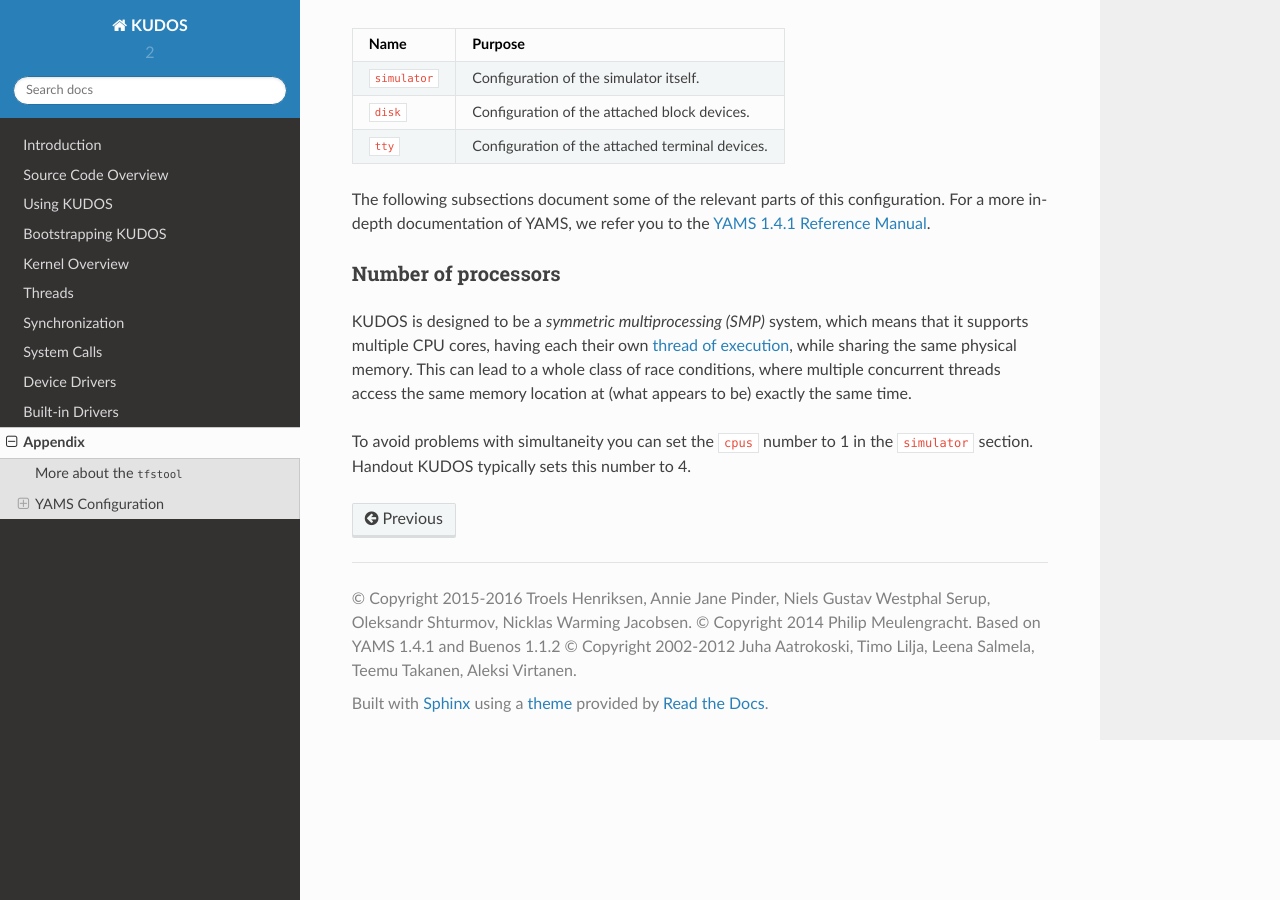
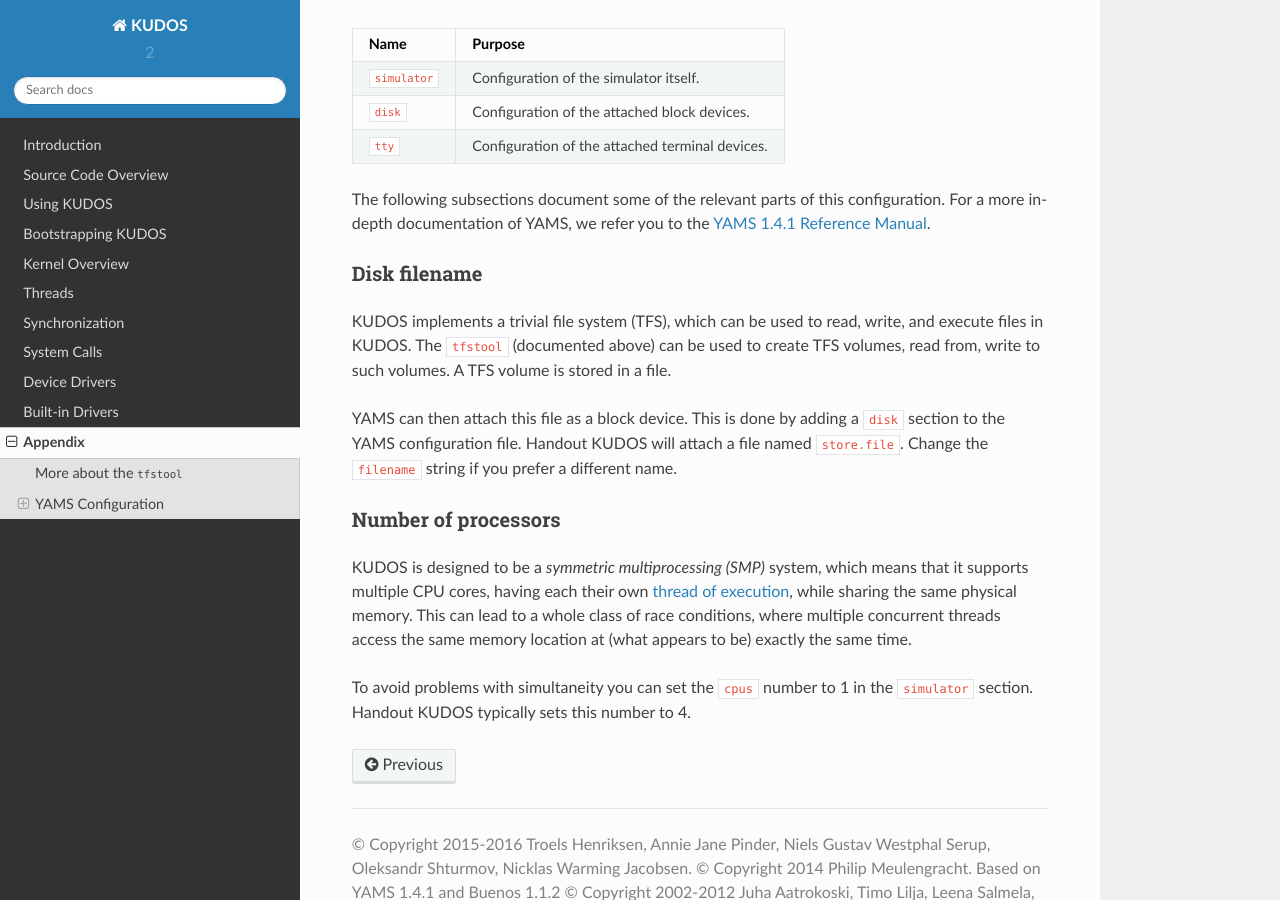
Before and after one commit to DIKU-EDU/kudos, a Sphinx documentation site: the page built from docs/appendix.rst, in a window 1280 px wide and 900 px high, scrolled down 1668 px. Built offline with Sphinx 7.4.7 and the Read the Docs theme 2.0.0, drawn with Linux system fonts in a browser that asks for light colours; pages that are not in the unit, such as notebooks, are missing from menus.

Commit message:
document disk filename as well

```diff
--- a/docs/appendix.rst
+++ b/docs/appendix.rst
@@ -89,6 +89,19 @@ configuration. For a more in-depth documentation of YAMS, we refer you to the
 `YAMS 1.4.1 Reference Manual
 <https://www.niksula.hut.fi/~buenos/dist/yams-1.4.1.pdf>`_.
 
+Disk filename
+^^^^^^^^^^^^^
+
+KUDOS implements a trivial file system (TFS), which can be used to read, write,
+and execute files in KUDOS. The ``tfstool`` (documented above) can be used to
+create TFS volumes, read from, write to such volumes. A TFS volume is stored in
+a file.
+
+YAMS can then attach this file as a block device. This is done by adding a
+``disk`` section to the YAMS configuration file. Handout KUDOS will attach a
+file named ``store.file``. Change the ``filename`` string if you prefer a
+different name.
+
 Number of processors
 ^^^^^^^^^^^^^^^^^^^^
 
```
